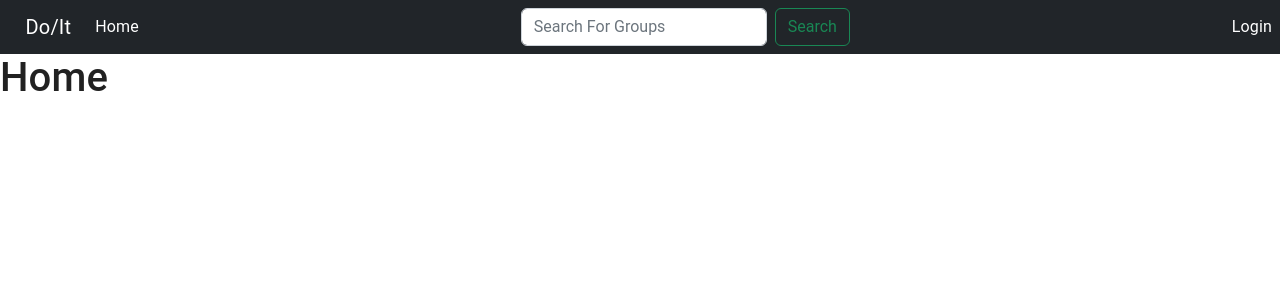
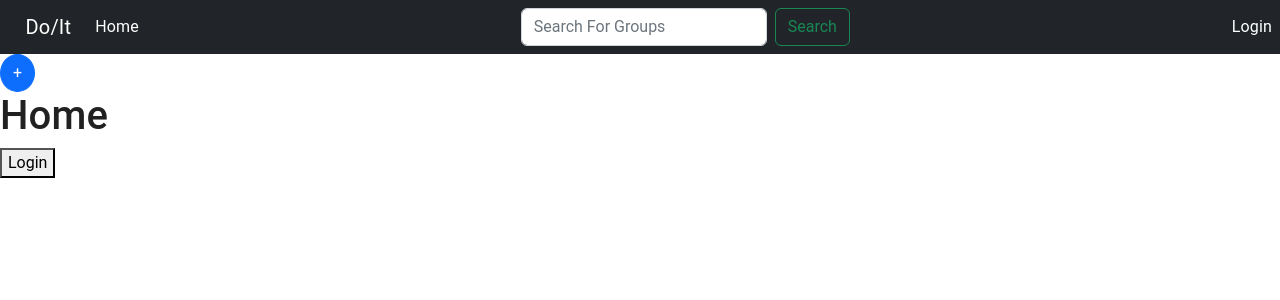
Before and after one commit to tshi13/Do-It, a React (Create React App) app in the folder frontend/: page / in a window 1280 px wide. Shown: the top 300 px of the page. Built offline with nearby package versions, Linux system fonts and the light colour scheme.

Commit message:
React-modal basic design created

```diff
--- a/frontend/package.json
+++ b/frontend/package.json
@@ -13,6 +13,7 @@
     "react": "^18.2.0",
     "react-bootstrap": "^2.5.0",
     "react-dom": "^18.2.0",
+    "react-modal": "^3.15.1",
     "react-router-dom": "^6.4.1",
     "react-scripts": "5.0.1",
     "web-vitals": "^2.1.4"
--- /dev/null
+++ b/frontend/src/components/TaskModal.js
@@ -0,0 +1,72 @@
+import { style } from '@mui/system';
+import React, { useState } from 'react';
+import Button from 'react-bootstrap/Button';
+import Modal from 'react-bootstrap/Modal';
+
+
+export default function TaskModal() {
+  const [show, setShow] = useState(false);
+
+  const handleClose = () => setShow(false);
+  const handleShow = () => setShow(true);
+
+  const styleSheet = {
+    circle: {
+        borderRadius: '50%',
+        margin: 'auto',
+        justifyContent: 'center',
+        alignItems: 'center',
+    },
+    modal: {
+        display: 'flex',
+        alignItems: 'center',
+        justifyContent: 'center',
+    },
+    inputStyle: {
+        width: '100%',
+        height: '30px',
+        backgroundColor: 'lightgray',
+        borderRadius: '5px',
+        border: 'none',
+        marginBottom: '5%',
+    }
+
+
+  }
+
+  return (
+    <div>
+        <Button variant="primary" onClick={handleShow} style ={styleSheet.circle}>
+            +
+        </Button>
+
+        <Modal
+            show={show}
+            onHide={handleClose}
+            backdrop="static"
+            keyboard={false}
+        >
+            <Modal.Header closeButton>
+            <Modal.Title>Add Task</Modal.Title>
+            </Modal.Header>
+            <Modal.Body>
+            <form>
+                <div className="form-group">
+                    <input type="text" placeholder="Task Name" style ={styleSheet.inputStyle} />
+                    <input type="text" placeholder="Task Description" style ={styleSheet.inputStyle} />
+                    <input type="text" placeholder="Coins Per Task"  style ={styleSheet.inputStyle}/>
+                    <input type="text" placeholder="Task Due Date" style ={styleSheet.inputStyle} />
+                </div>
+
+            </form>
+            </Modal.Body>
+            <Modal.Footer>
+                <Button variant="secondary" onClick={handleClose}>
+                    Close
+                </Button>
+                <Button variant="primary">Confirm</Button>
+            </Modal.Footer>
+        </Modal>
+      </div>
+  );
+}
--- a/frontend/src/containers/Home.js
+++ b/frontend/src/containers/Home.js
@@ -1,12 +1,17 @@
 import React, { Component } from "react";
-
-
+import TaskModal from "../components/TaskModal";
 
 export default class Home extends Component {
     render() {
         return (
         <div>
+            <div className="taskModal">
+                <TaskModal/>
+            </div>
             <h1>Home</h1>
+            <button onClick={() => {}}>
+                Login
+            </button>
         </div>
         );
     }
```
Also changed, not shown: 1 other file (tests, documents, lock files or other folders).
